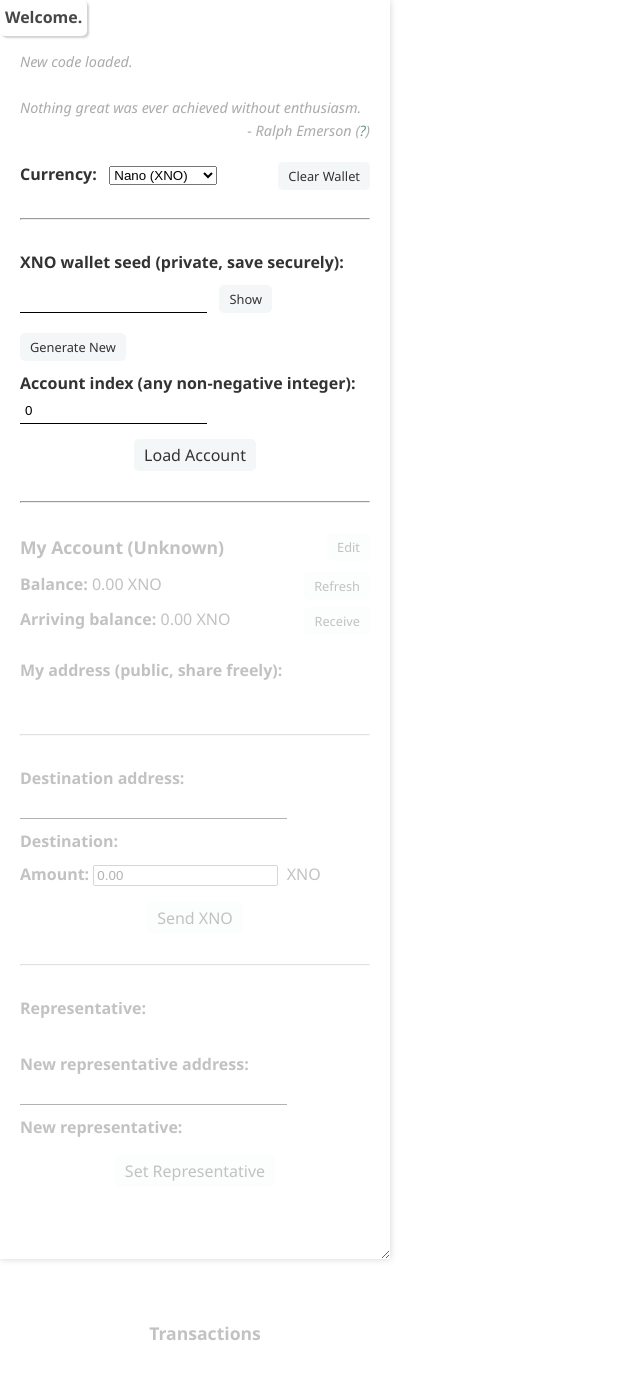
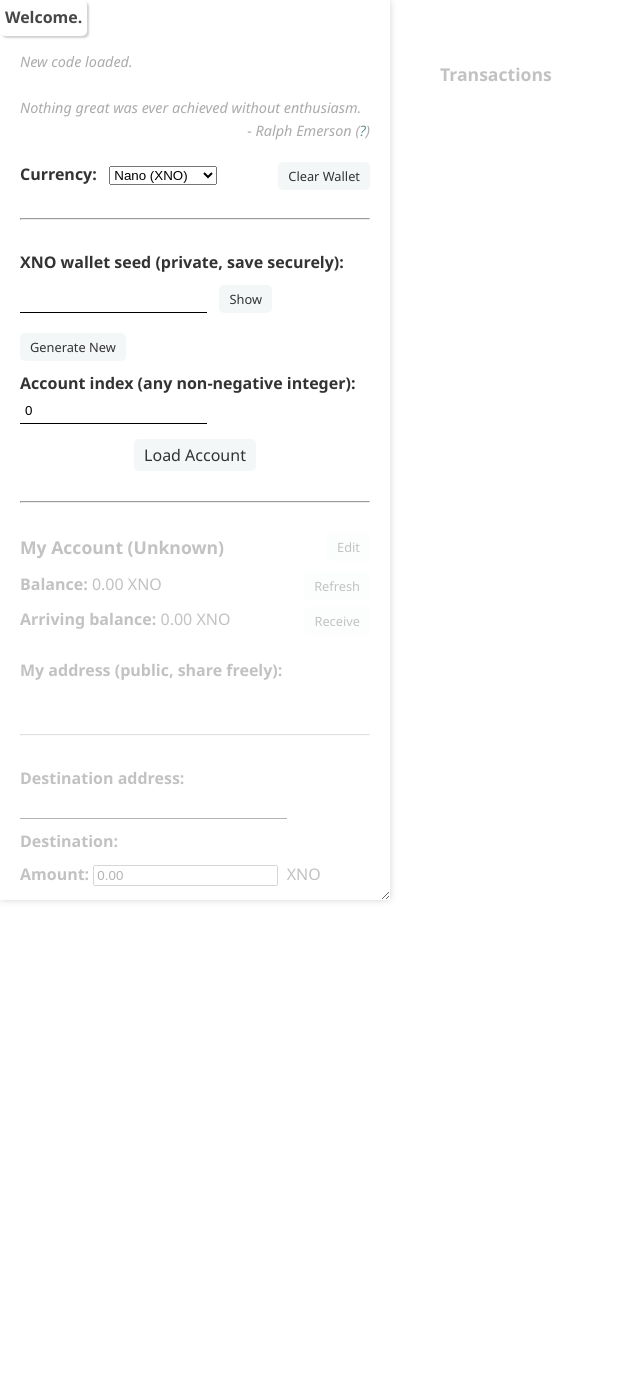
Before and after one commit to warashibetrader/warashibetrader.github.io, a Jekyll site: the page wallet.html, which Jekyll copies as it is, in a window 1280 px wide. Shown: the whole page, without its empty margins (0-640 px from the left). Built offline with Jekyll 4.4.1, drawn with Linux system fonts in a browser that asks for light colours; after the commit the page ends 900 px from its top, so only the background shows below that.

Commit message:
Update wallet.html

```diff
--- a/wallet.html
+++ b/wallet.html
@@ -15,7 +15,7 @@
 </head>
 
 <body>
-	<div>
+	<div style="display:flex">
 	<div id="firstDiv" class="firstDiv">
 		<div id="quote" style="margin-top:30px; color:#aaa; white-space:pre-wrap; font-style:italic; font-size:0.9em" ></div>
 		<strong id="msg" style="padding:5px; z-index: 4; box-shadow: #ccc 2px 2px 2px; background-color: #fff;
```
